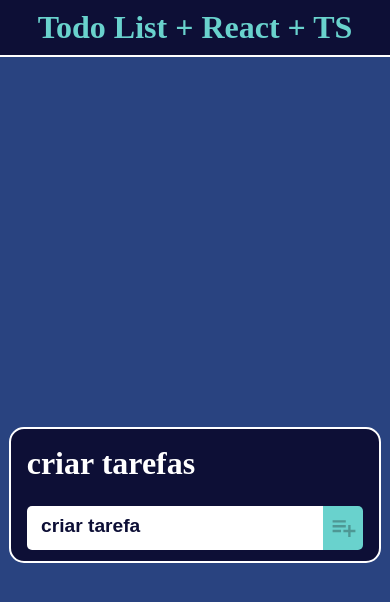
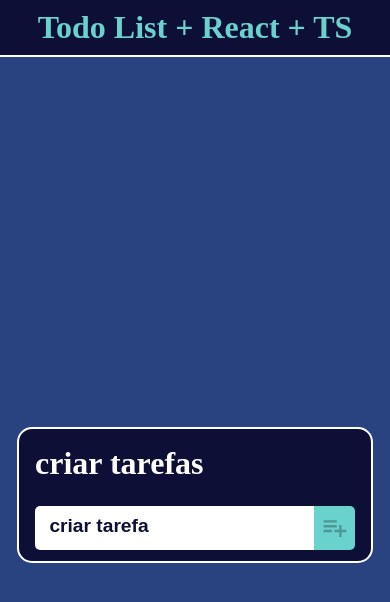
Before and after one commit to leonardofx1/todoList, a React (Vite) app in the folder TodoListTS/: page / in a window 390 px wide. Shown: the top 602 px of the page. Built offline with nearby package versions, Linux system fonts and the light colour scheme.

Commit message:
responsive

```diff
--- a/TodoListTS/src/components/Form/style.ts
+++ b/TodoListTS/src/components/Form/style.ts
@@ -38,6 +38,7 @@ export const Form = styled.form`
   background-color: ${thema.primaryColorBold};
   border-radius: 15px;
   border: 2px solid white;
+  margin:0 1rem;
   @media screen and (max-width: 580px) {
     width: 90%;
     margin-bottom: -1rem;
```
